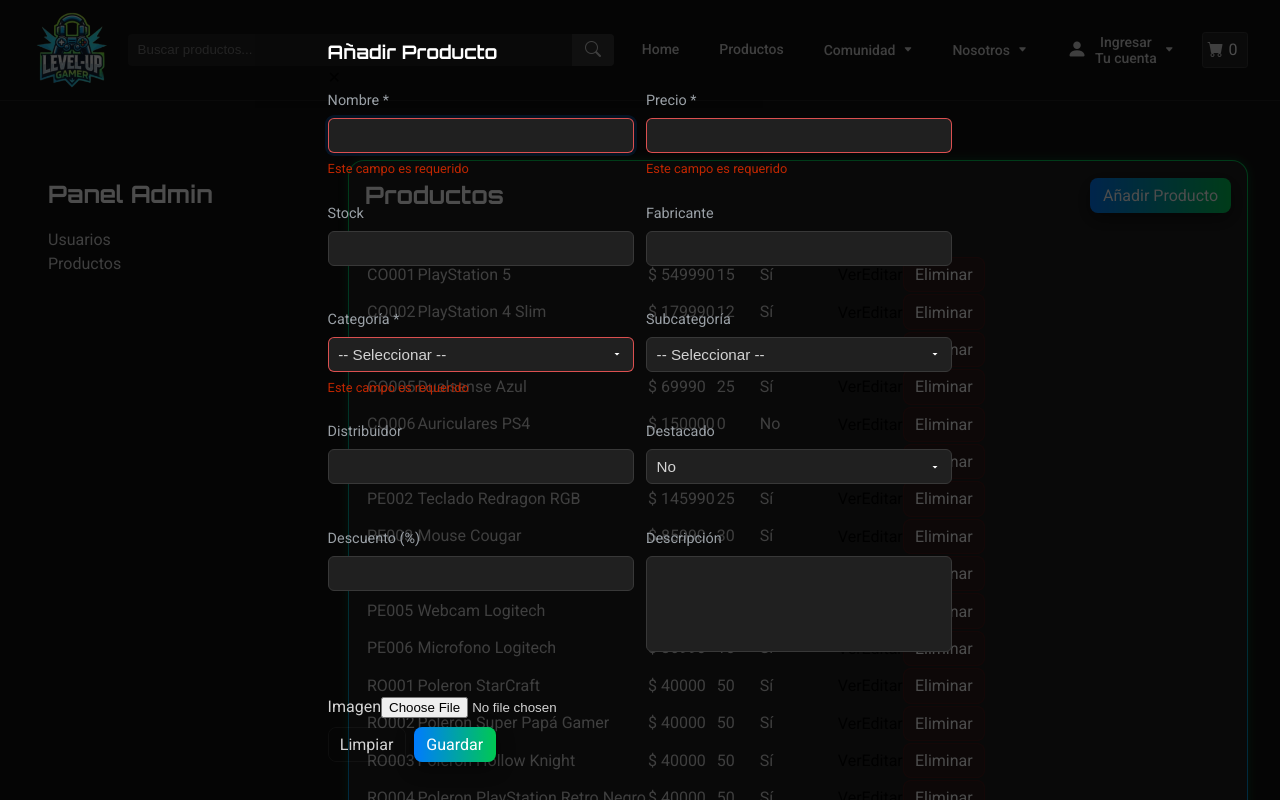
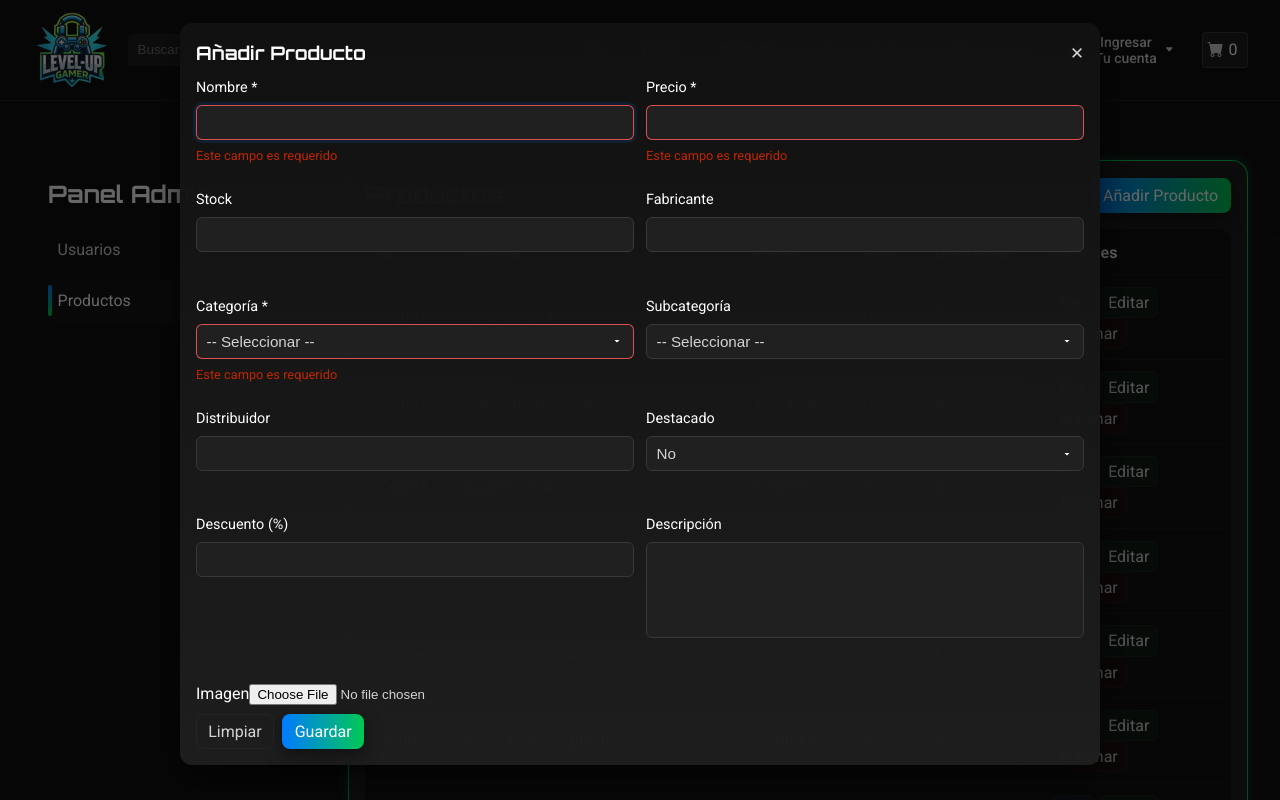
Before and after one commit to Kuurisuu/levelup-react, a React (Vite) app in the folder proyecto-levelup-frontend/levelup-react/: page /admin/productos in a window 1280 px wide. Both pictures are taken after a click on the button "Añadir Producto". Shown: the top 800 px of the page. Built offline with nearby package versions, Linux system fonts and the light colour scheme.

Commit message:
feat: corregi los import de css del nuevo admin

```diff
--- a/proyecto-levelup-frontend/levelup-react/src/components/Admin/AdminSidebar.tsx
+++ b/proyecto-levelup-frontend/levelup-react/src/components/Admin/AdminSidebar.tsx
@@ -1,5 +1,6 @@
 import React, { useState } from "react";
 import { NavLink } from "react-router-dom";
+import "../../styles/admin-sidebar.css";
 
 const AdminSidebar: React.FC = () => {
   const [open, setOpen] = useState(true);
--- a/proyecto-levelup-frontend/levelup-react/src/components/Admin/AdminTable.tsx
+++ b/proyecto-levelup-frontend/levelup-react/src/components/Admin/AdminTable.tsx
@@ -1,4 +1,5 @@
 import React from "react";
+import "../../styles/admin-table.css";
 
 interface Column<T> {
   key: string;
--- a/proyecto-levelup-frontend/levelup-react/src/components/Admin/Modal.tsx
+++ b/proyecto-levelup-frontend/levelup-react/src/components/Admin/Modal.tsx
@@ -1,4 +1,5 @@
 import React, { useEffect, useRef } from "react";
+import "../../styles/admin-modal.css";
 
 interface ModalProps {
   title?: string;
--- /dev/null
+++ b/proyecto-levelup-frontend/levelup-react/src/styles/admin-modal.css
@@ -0,0 +1,74 @@
+.modal-overlay {
+  position: fixed;
+  inset: 0;
+  display: flex;
+  align-items: center;
+  justify-content: center;
+  background: rgba(0, 0, 0, 0.6);
+  z-index: 1000;
+  animation: fadeIn 0.18s ease;
+}
+
+.modal {
+  background: linear-gradient(
+    180deg,
+    rgba(var(--clr-main2), 0.98),
+    rgba(var(--clr-black2), 0.98)
+  );
+  padding: 1rem;
+  width: min(920px, 96%);
+  border-radius: 12px;
+  box-shadow: 0 12px 36px rgba(0, 0, 0, 0.6);
+  transform: translateY(-6px);
+  animation: slideIn 0.18s ease;
+  color: var(--clr-body-text);
+}
+.modal label {
+  color: var(--clr-heading-text);
+}
+
+/* Ensure InputField labels inside modals use heading color */
+.modal .input-field label {
+  color: var(--clr-heading-text);
+}
+.modal-header {
+  display: flex;
+  justify-content: space-between;
+  align-items: center;
+  gap: 0.5rem;
+}
+.modal-body {
+  margin-top: 0.6rem;
+}
+.btn-close {
+  background: transparent;
+  border: none;
+  font-size: 1.05rem;
+  cursor: pointer;
+  color: var(--clr-body-text);
+}
+
+@keyframes fadeIn {
+  from {
+    opacity: 0;
+  }
+  to {
+    opacity: 1;
+  }
+}
+@keyframes slideIn {
+  from {
+    transform: translateY(-8px) scale(0.995);
+  }
+  to {
+    transform: translateY(0) scale(1);
+  }
+}
+
+/* small sizes */
+@media (max-width: 600px) {
+  .modal {
+    width: 96%;
+    padding: 0.8rem;
+  }
+}
--- /dev/null
+++ b/proyecto-levelup-frontend/levelup-react/src/styles/admin-sidebar.css
@@ -0,0 +1,74 @@
+.admin-aside {
+  width: 300px;
+  color: var(--clr-heading-text);
+  padding: 1rem;
+  border-radius: var(--radius-size-lg);
+  /* make aside sticky and full-height between header and footer like product-aside-filter */
+  display: flex;
+  flex-direction: column;
+  align-self: flex-start;
+  position: sticky;
+  top: var(--header-height);
+  max-height: calc(100vh - var(--header-height) - var(--footer-height));
+  overflow-y: auto;
+  z-index: 900;
+  background: linear-gradient(
+    180deg,
+    rgba(var(--clr-main2), 0.98),
+    rgba(var(--clr-black2), 0.98)
+  );
+  box-shadow: 0 6px 20px rgba(0, 0, 0, 0.6);
+  /* gradient rounded border using border-image */
+  border: 1px solid transparent;
+  border-image: linear-gradient(
+      90deg,
+      rgb(var(--clr-blue)),
+      rgb(var(--clr-green))
+    )
+    1;
+}
+
+.product-aside-filter .admin-nav {
+  display: flex;
+  flex-direction: column;
+  gap: 0.5rem;
+}
+.product-aside-filter .admin-nav .boton-categoria {
+  color: var(--clr-body-text);
+  padding: 0.6rem 0.6rem;
+  border-radius: 6px;
+  text-align: left;
+  position: relative;
+  transition: background 160ms ease, color 160ms ease;
+}
+
+/* active indicator: thin left bar with gradient, keep padding consistent */
+.product-aside-filter .admin-nav .boton-categoria.active {
+  background: rgba(255, 255, 255, 0.02);
+  color: var(--clr-heading-text);
+}
+.product-aside-filter .admin-nav .boton-categoria.active::before {
+  content: "";
+  position: absolute;
+  left: 0;
+  top: 6px;
+  bottom: 6px;
+  width: 4px;
+  border-radius: 4px;
+  background: linear-gradient(
+    180deg,
+    rgb(var(--clr-blue)),
+    rgb(var(--clr-green))
+  );
+}
+
+/* keep the close icon style used in product-aside-filter */
+.product-aside-filter .cerrar-filtros {
+  display: none;
+}
+
+@media (max-width: 1025px) {
+  .product-aside-filter .cerrar-filtros {
+    display: block;
+  }
+}
--- /dev/null
+++ b/proyecto-levelup-frontend/levelup-react/src/styles/admin-table.css
@@ -0,0 +1,97 @@
+.admin-table-wrap {
+  overflow: auto;
+  border-radius: 12px;
+  /* table wrapper should not carry the gradient border anymore; moved to .admin-main */
+  border: none;
+}
+.admin-table {
+  width: 100%;
+  border-collapse: separate;
+  background: linear-gradient(
+    180deg,
+    rgba(var(--clr-main2), 0.96),
+    rgba(var(--clr-main2), 0.96)
+  );
+  border-radius: 12px;
+  overflow: hidden;
+}
+.admin-table th,
+.admin-table td {
+  padding: 0.6rem 0.75rem;
+  border-bottom: 1px solid rgba(255, 255, 255, 0.04);
+  text-align: left;
+  color: var(--clr-body-text);
+}
+.admin-table thead th {
+  background: transparent;
+  font-weight: 600;
+  color: var(--clr-heading-text);
+}
+.actions-cell {
+  width: 190px;
+}
+.admin-table button {
+  margin-right: 0.4rem;
+  padding: 0.32rem 0.5rem;
+  border-radius: 6px;
+  border: 1px solid rgba(255, 255, 255, 0.04);
+  cursor: pointer;
+  transition: transform 120ms ease;
+  color: var(--clr-body-text);
+}
+.admin-table button:hover {
+  transform: translateY(-2px);
+}
+.btn-view {
+  background: rgba(0, 123, 255, 0.06);
+  border-color: rgba(var(--clr-blue), 0.18);
+}
+.btn-edit {
+  background: rgba(0, 200, 83, 0.06);
+  border-color: rgba(var(--clr-green), 0.12);
+}
+.btn-delete {
+  background: rgba(255, 0, 0, 0.05);
+  border-color: rgba(255, 0, 0, 0.12);
+}
+
+/* Responsive: transform table into card list on small screens for better UX */
+@media (max-width: 700px) {
+  .admin-table {
+    display: block;
+  }
+  .admin-table thead {
+    display: none;
+  }
+  .admin-table tbody {
+    display: block;
+  }
+  .admin-table tr {
+    display: block;
+    background: rgba(255, 255, 255, 0.02);
+    margin: 0.6rem;
+    padding: 0.6rem;
+    border-radius: 10px;
+  }
+  .admin-table td {
+    display: flex;
+    justify-content: space-between;
+    padding: 0.35rem 0;
+    border-bottom: none;
+  }
+  .admin-table td[data-label]::before {
+    content: attr(data-label) ": ";
+    color: var(--clr-heading-text);
+    font-weight: 600;
+    margin-right: 0.5rem;
+  }
+  .actions-cell {
+    display: flex;
+    gap: 0.5rem;
+    margin-top: 0.5rem;
+    justify-content: flex-end;
+  }
+  .admin-table button {
+    padding: 0.35rem 0.55rem;
+  }
+}
```
